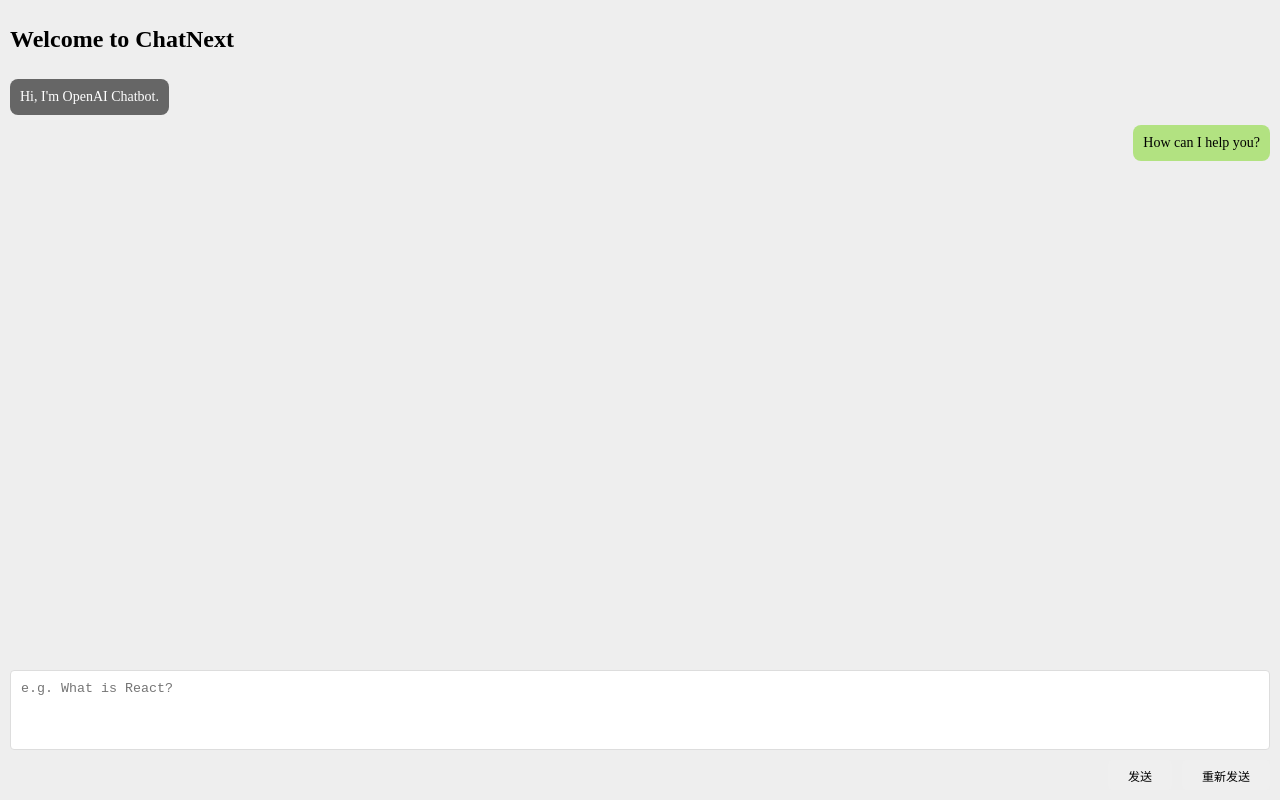
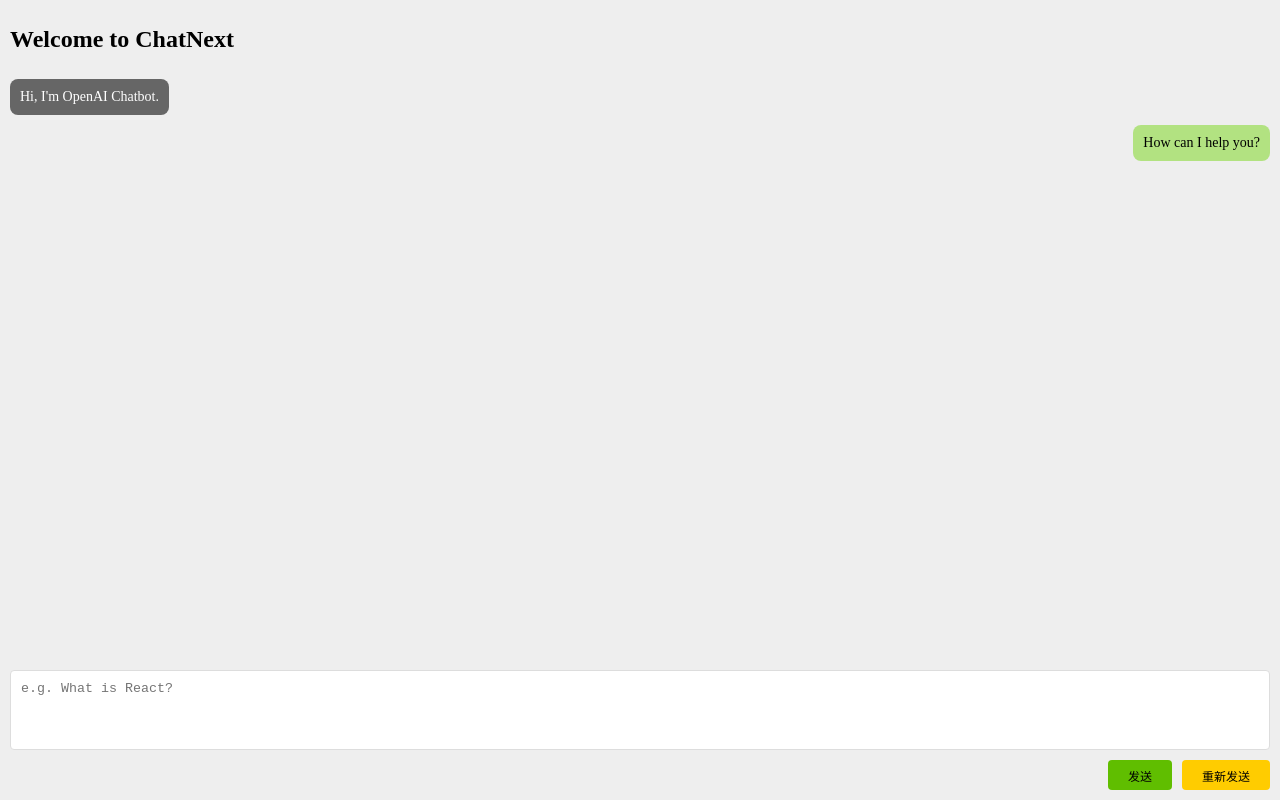
Before and after one commit to harrischen/chat-mini, a Next.js app: page / in a window 1280 px wide. Built offline with nearby package versions, Linux system fonts and the light colour scheme.

Commit message:
feat: 优化底部提交工具栏的样式

```diff
--- a/src/app/page.tsx
+++ b/src/app/page.tsx
@@ -7,6 +7,7 @@
 import { delay, formatMessage } from "@/common/helper";
 import chatStyle from "./styles/chat.module.css";
 import footerStyle from "./styles/footer.module.css";
+import buttonStyle from "./styles/button.module.css";
 
 export default function Home() {
   // are you in the process of answering
@@ -35,6 +36,10 @@
     isReset: boolean
   ) => {
     if (loading) {
+      return;
+    }
+
+    if (!input.trim().length) {
       return;
     }
 
@@ -131,15 +136,23 @@
 
   // 发送按钮
   const sendBtn = (
-    <button name="chat" disabled={loading} onClick={(e) => generateChat(e, false)}>
-      {loading ? "..." : "发送"}
+    <button
+      disabled={loading}
+      className={buttonStyle.send}
+      onClick={(e) => generateChat(e, false)}
+    >
+      <span>发送</span>
     </button>
   );
 
   // 重新发送按钮（仅仅包含一条message，会忽略上下文）
   const resetBtn = (
-    <button name="chat" disabled={loading} onClick={(e) => generateChat(e, true)}>
-      {loading ? "...." : "重新发送"}
+    <button
+      disabled={loading}
+      className={buttonStyle.reset}
+      onClick={(e) => generateChat(e, true)}
+    >
+      <span>重新发送</span>
     </button>
   );
 
--- /dev/null
+++ b/src/app/styles/button.module.css
@@ -0,0 +1,9 @@
+.send {
+  background: var(--sendButtonBackgroundColor);
+  color: var(--sendButtonTextColor);
+}
+
+.reset {
+  background: var(--resetButtonBackgroundColor);
+  color: var(--resetButtonTextColor);
+}
--- a/src/app/styles/global.css
+++ b/src/app/styles/global.css
@@ -2,10 +2,15 @@
   --bg-color: #eee;
   --text-color: #000;
   --textareaBorderColor: #ddd;
+  --textareaShadowColor: #000;
   --userBubbleBackgroundColor: #666;
   --userBubbleTextColor: #fff;
   --assistantBubbleBackgroundColor: #b2e281;
   --assistantBubbleTextColor: #000;
+  --sendButtonBackgroundColor: #60be00;
+  --sendButtonTextColor: #000;
+  --resetButtonBackgroundColor: #ffcc00;
+  --resetButtonTextColor: #000;
 }
 
 /* 深色模式 */
@@ -14,10 +19,15 @@
     --bg-color: #000;
     --text-color: #fff;
     --textareaBorderColor: #ddd;
+    --textareaShadowColor: #fff;
     --userBubbleBackgroundColor: #eee;
     --userBubbleTextColor: #000;
     --assistantBubbleBackgroundColor: #b2e281;
     --assistantBubbleTextColor: #000;
+    --sendButtonBackgroundColor: #60be00;
+    --sendButtonTextColor: #000;
+    --resetButtonBackgroundColor: #ffcc00;
+    --resetButtonTextColor: #000;
   }
 }
 
@@ -50,7 +60,7 @@
   outline: none;
 }
 
-button[name="chat"] {
+button {
   height: 30px;
   padding-left: 20px;
   padding-right: 20px;
```
